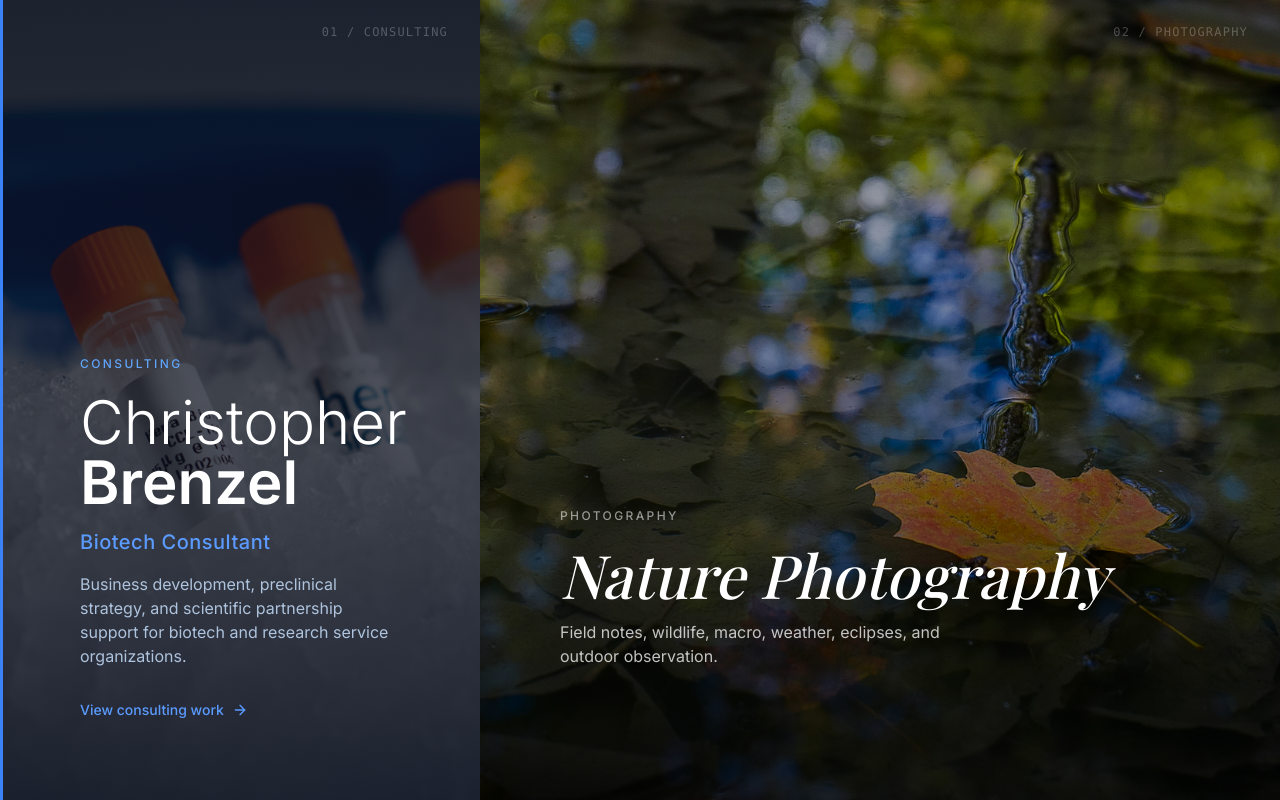
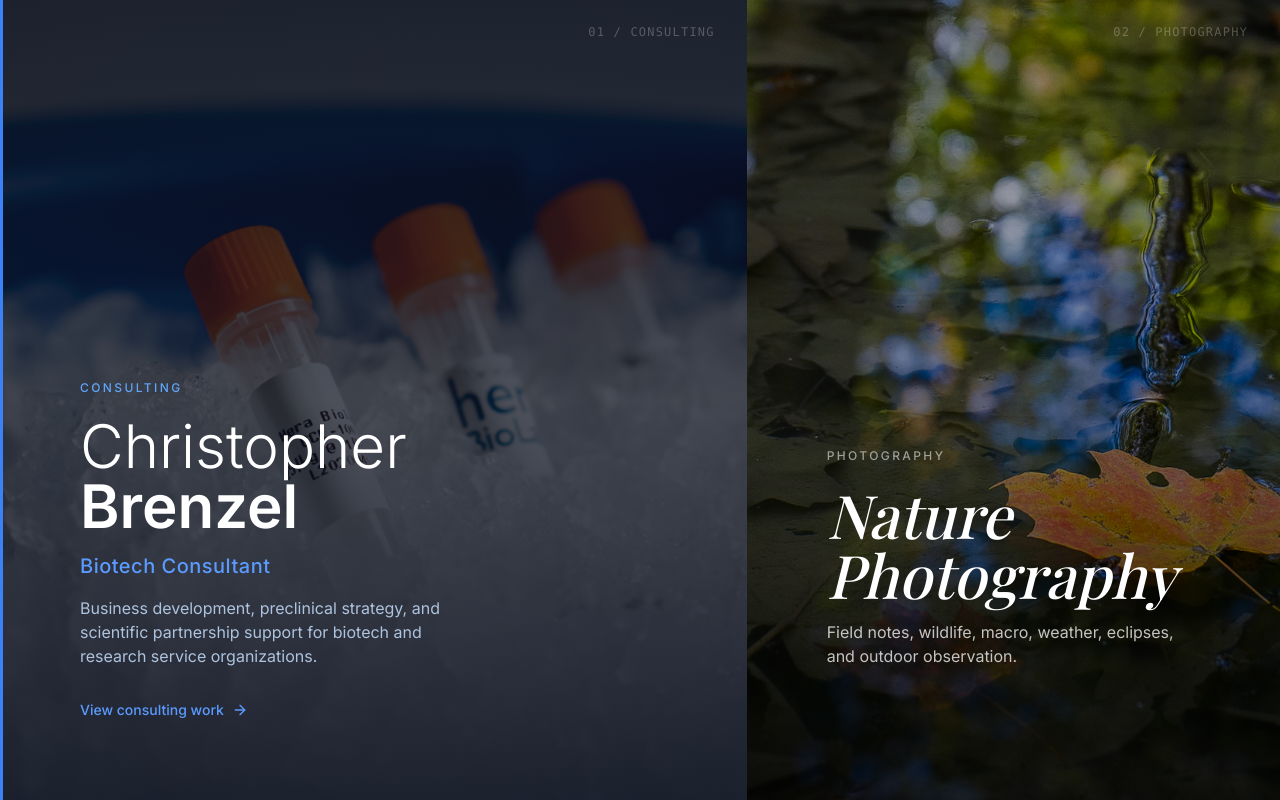
Before and after one commit to brenzeca91/chrisbrenzel, a Next.js app: page / in a window 1280 px wide. Built offline with nearby package versions, Linux system fonts and the light colour scheme; a web font is replaced by a local one.

Commit message:
feat: adjust hover flex scale for consulting and photography sections
Co-authored-by: Chris Brenzel <282042845+brenzeca91@users.noreply.github.com>

```diff
--- a/app/page.tsx
+++ b/app/page.tsx
@@ -13,7 +13,7 @@ export default function HomePage() {
           href="/consulting"
           className="group relative flex-1 overflow-hidden min-h-[50vh] md:min-h-0
                      transition-all duration-500 ease-[cubic-bezier(0.4,0,0.2,1)]
-                     md:hover:flex-[0.6]"
+                     md:hover:flex-[1.4]"
           aria-label="Enter consulting section"
         >
           {/* Background image with zoom */}
@@ -76,7 +76,7 @@ export default function HomePage() {
           href="/photography"
           className="group relative flex-1 overflow-hidden min-h-[50vh] md:min-h-0
                      transition-all duration-500 ease-[cubic-bezier(0.4,0,0.2,1)]
-                     md:hover:flex-[0.6]"
+                     md:hover:flex-[1.4]"
           aria-label="Enter photography section"
         >
           {/* Background image with zoom */}
```
